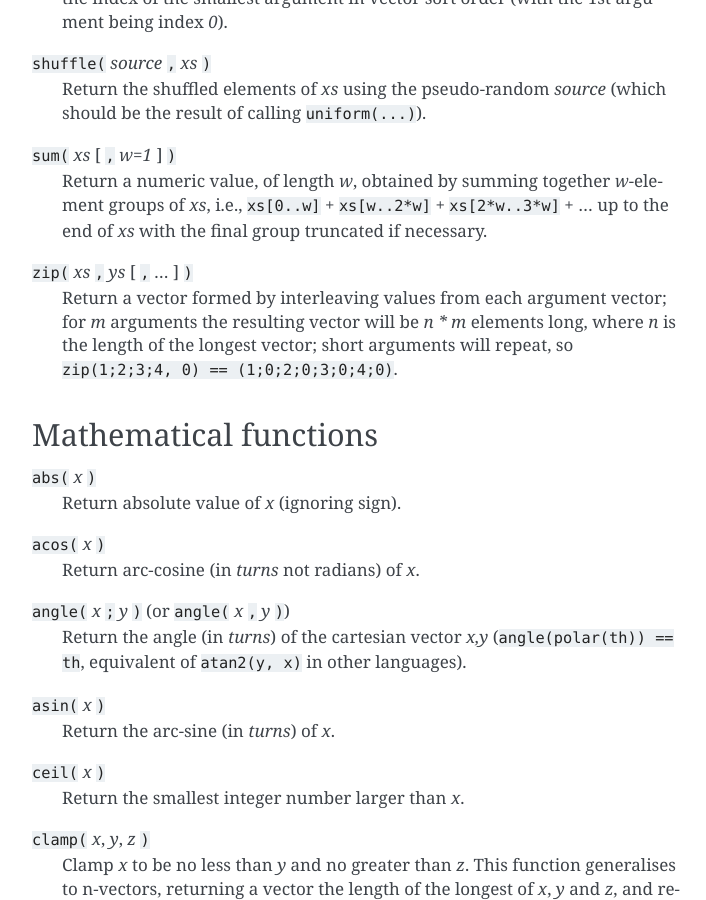
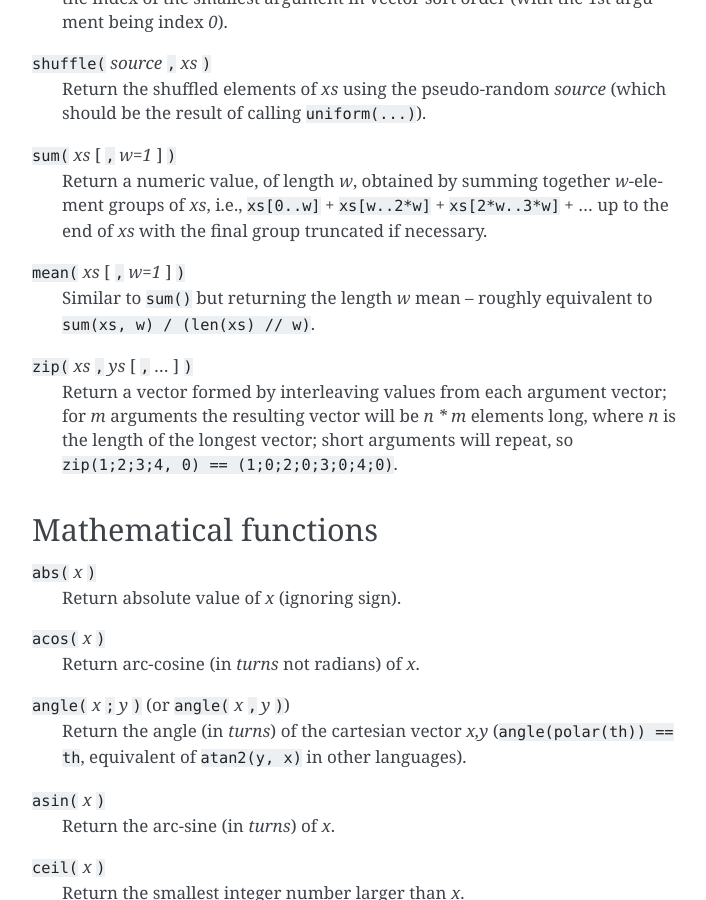
Before and after one commit to jonathanhogg/flitter, a Sphinx documentation site: the page built from docs/builtins.md, in a window 1280 px wide and 900 px high, scrolled down 867 px. Shown: the whole window, without its empty margins (388-1094 px from the left). Built offline with Sphinx 7.4.7, drawn with Linux system fonts in a browser that asks for light colours.

Commit message:
Add documentation for `mean()`

```diff
--- a/docs/builtins.md
+++ b/docs/builtins.md
@@ -41,6 +41,10 @@ should be the result of calling `uniform(...)`).
 : Return a numeric value, of length *w*, obtained by summing together
 *w*-element groups of *xs*, i.e., `xs[0..w]` + `xs[w..2*w]` + `xs[2*w..3*w]` +
 ... up to the end of *xs* with the final group truncated if necessary.
+
+`mean(` *xs* [ `,` *w=1* ] `)`
+: Similar to `sum()` but returning the length *w* mean – roughly equivalent to
+`sum(xs, w) / (len(xs) // w)`.
 
 `zip(` *xs* `,` *ys* [ `,` ... ] `)`
 : Return a vector formed by interleaving values from each argument vector; for
```
